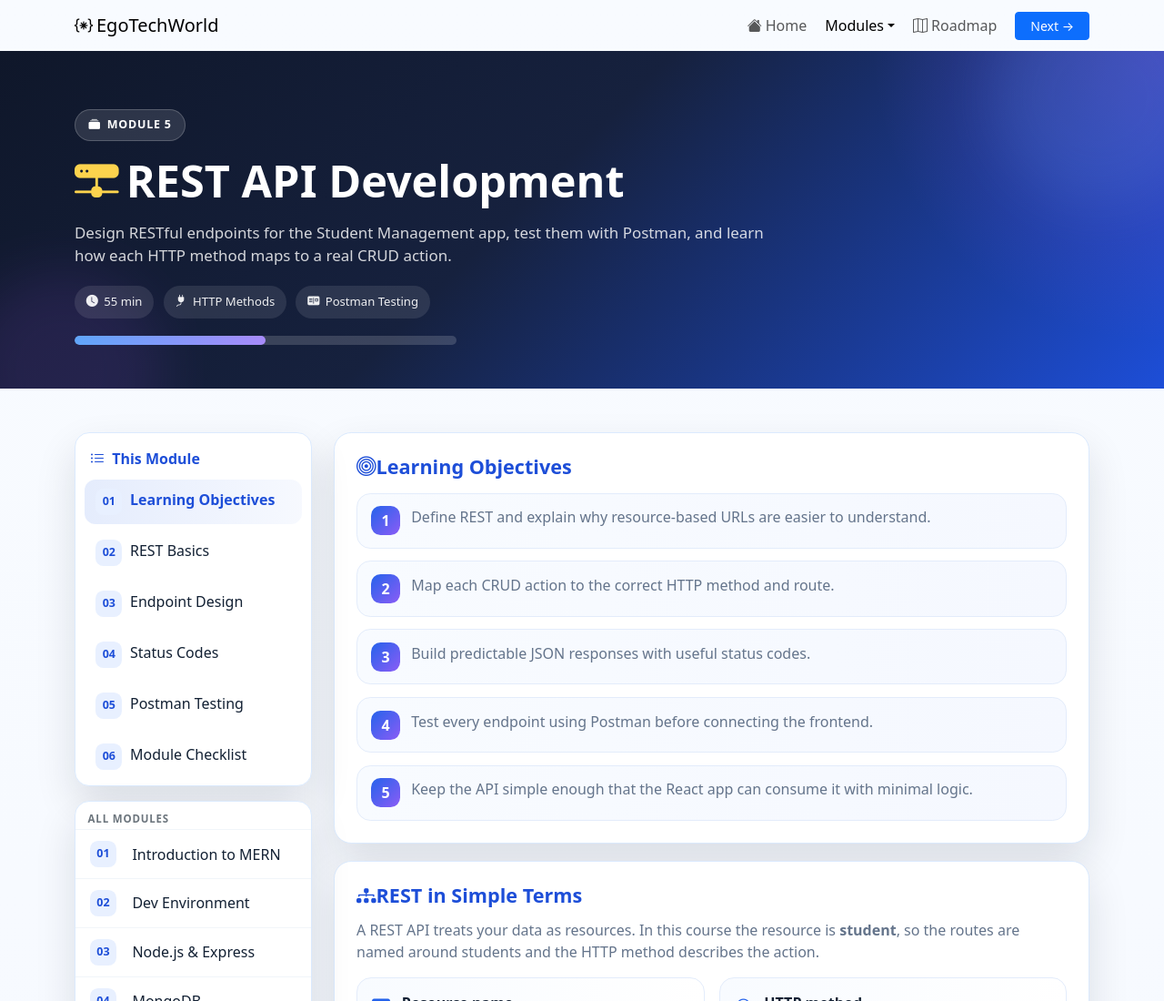
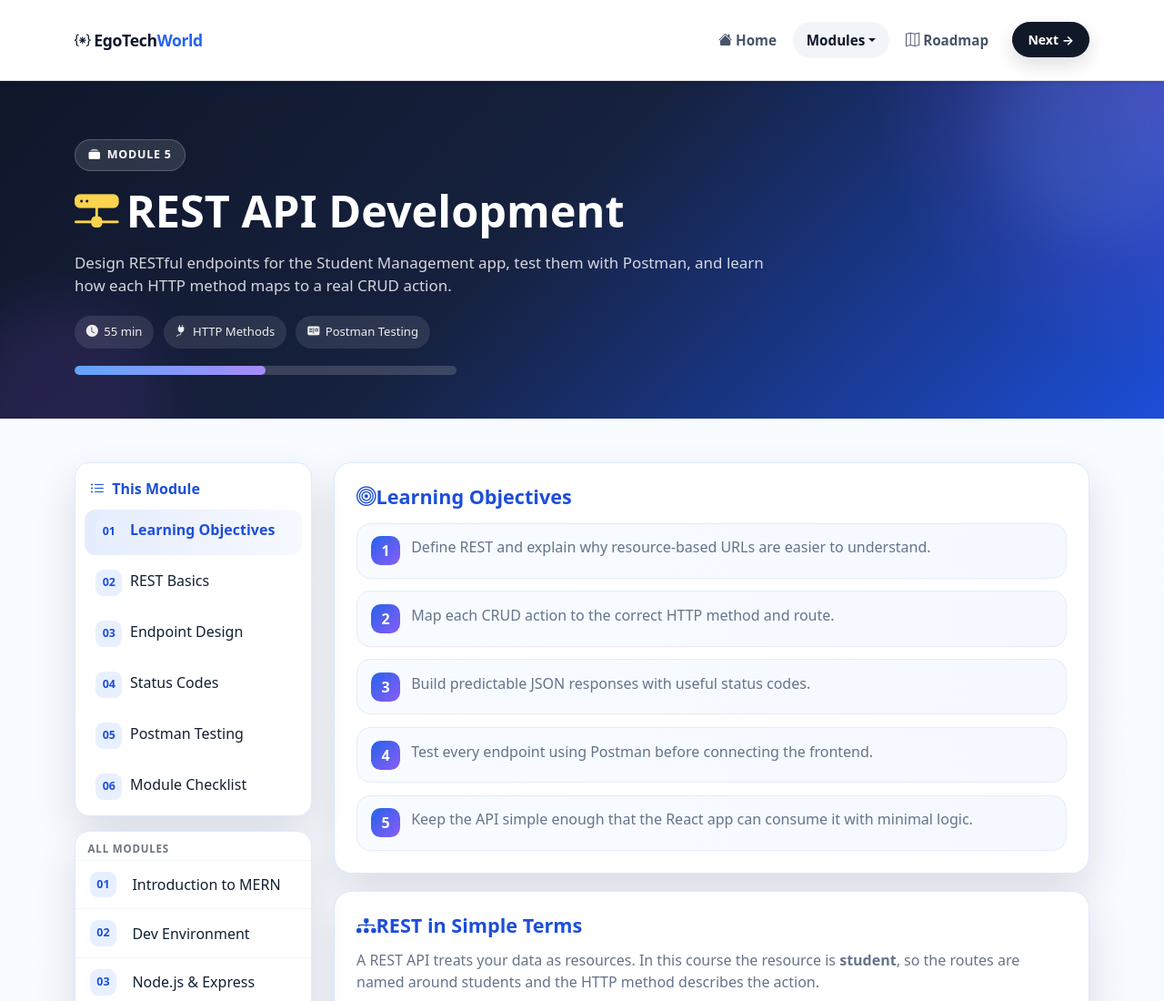
Before and after one commit to AVISHKA200332/egotech-mern-crud-course, a website: page module5.html in a window 1280 px wide. Shown: the top 1100 px of the page at 91% size. Drawn offline with nearby package versions, Linux system fonts and the light colour scheme.

Commit message:
updated nav bar

```diff
--- a/assets/css/navbar.css
+++ b/assets/css/navbar.css
@@ -5,56 +5,87 @@
 
 /* ── NAVBAR BASE ── */
 .navbar {
-  background: var(--dark);
-  border-bottom: 1px solid rgba(255,255,255,.06);
+  background: rgba(255, 255, 255, 0.96);
+  backdrop-filter: blur(14px);
+  border-bottom: 1px solid rgba(15, 23, 42, 0.08);
+  box-shadow: 0 1px 0 rgba(15, 23, 42, 0.03), 0 10px 30px rgba(15, 23, 42, 0.05);
   padding-top: .75rem;
   padding-bottom: .75rem;
 }
 
 .navbar-brand {
-  font-size: 1.25rem;
+  font-size: 1.1rem;
   font-weight: 800;
-  color: #fff !important;
-  letter-spacing: -.3px;
+  color: #0f172a !important;
+  letter-spacing: -.02em;
 }
 .navbar-brand span { color: var(--primary); }
 
 /* ── NAV LINKS ── */
 .navbar-nav .nav-link {
-  color: rgba(255,255,255,.75) !important;
+  color: #475569 !important;
   font-weight: 600;
-  font-size: .875rem;
-  padding: .45rem .75rem !important;
-  border-radius: var(--radius-sm);
-  transition: color var(--transition), background var(--transition);
+  font-size: .95rem;
+  padding: .55rem .9rem !important;
+  border-radius: 999px;
+  transition: color .2s ease, background-color .2s ease;
 }
 .navbar-nav .nav-link:hover,
 .navbar-nav .nav-link.active {
-  color: #fff !important;
-  background: rgba(255,255,255,.08);
+  color: #0f172a !important;
+  background: #f1f5f9;
 }
 
 .navbar-toggler-icon {
-  filter: invert(1);
+  filter: none;
+}
+
+.navbar .btn {
+  border-radius: 999px;
+  padding: 0.5rem 1rem;
+  font-weight: 700;
+  background: #111827;
+  border-color: #111827;
+  color: #fff;
+  box-shadow: 0 8px 20px rgba(17, 24, 39, 0.14);
+}
+
+.navbar .btn:hover,
+.navbar .btn:focus {
+  background: #000;
+  border-color: #000;
+  color: #fff;
+}
+
+.navbar .navbar-toggler {
+  border-color: rgba(15, 23, 42, 0.12);
+}
+
+.navbar .navbar-toggler:focus {
+  box-shadow: 0 0 0 0.2rem rgba(15, 23, 42, 0.08);
 }
 
 /* ── DROPDOWN ── */
 .dropdown-menu {
-  border-radius: var(--radius);
+  border: 1px solid rgba(15, 23, 42, 0.08);
+  border-radius: 1rem;
   font-size: .875rem;
   min-width: 240px;
   animation: dropFade .18s ease;
+  box-shadow: 0 18px 40px rgba(15, 23, 42, 0.12);
+  padding: .6rem;
 }
 @keyframes dropFade {
   from { opacity: 0; transform: translateY(-6px); }
   to   { opacity: 1; transform: translateY(0); }
 }
 .dropdown-item {
-  padding: .45rem 1rem;
-  border-radius: var(--radius-sm);
-  transition: background var(--transition);
+  padding: .5rem .85rem;
+  border-radius: .75rem;
+  transition: background .2s ease;
 }
-.dropdown-item:hover { background: var(--gray-100); }
+.dropdown-item:hover,
+.dropdown-item:focus { background: #f8fafc; }
 
 /* ── RESPONSIVE ── */
 @media (max-width: 991.98px) {
--- a/assets/css/style.css
+++ b/assets/css/style.css
@@ -12,6 +12,96 @@
 body {
   background: linear-gradient(180deg, #f8fbff 0%, #f5f8ff 100%);
   color: var(--module-text);
+}
+
+/* ── NAVBAR ── */
+.navbar {
+  background: rgba(255, 255, 255, 0.96);
+  backdrop-filter: blur(14px);
+  border-bottom: 1px solid rgba(15, 23, 42, 0.08);
+  box-shadow: 0 1px 0 rgba(15, 23, 42, 0.03), 0 10px 30px rgba(15, 23, 42, 0.05);
+  z-index: 1030;
+}
+
+.navbar .container {
+  min-height: 72px;
+}
+
+.navbar-brand {
+  font-size: 1.1rem;
+  font-weight: 800;
+  color: #0f172a !important;
+  letter-spacing: -0.02em;
+}
+
+.navbar-brand span {
+  color: var(--module-primary);
+}
+
+.navbar-nav .nav-link {
+  color: #475569 !important;
+  font-weight: 600;
+  font-size: 0.95rem;
+  padding: 0.55rem 0.9rem !important;
+  border-radius: 999px;
+  transition: background-color 0.2s ease, color 0.2s ease, transform 0.2s ease;
+}
+
+.navbar-nav .nav-link:hover,
+.navbar-nav .nav-link.active {
+  color: #0f172a !important;
+  background: #f1f5f9;
+}
+
+.navbar .btn {
+  border-radius: 999px;
+  padding: 0.5rem 1rem;
+  font-weight: 700;
+  background: #111827;
+  border-color: #111827;
+  color: #fff;
+  box-shadow: 0 8px 20px rgba(17, 24, 39, 0.14);
+}
+
+.navbar .btn:hover,
+.navbar .btn:focus {
+  background: #000;
+  border-color: #000;
+  color: #fff;
+}
+
+.navbar .navbar-toggler {
+  border-color: rgba(15, 23, 42, 0.12);
+}
+
+.navbar .navbar-toggler:focus {
+  box-shadow: 0 0 0 0.2rem rgba(15, 23, 42, 0.08);
+}
+
+.navbar .navbar-toggler-icon {
+  filter: none;
+}
+
+.navbar .dropdown-menu {
+  border: 1px solid rgba(15, 23, 42, 0.08);
+  border-radius: 1rem;
+  box-shadow: 0 18px 40px rgba(15, 23, 42, 0.12);
+  padding: 0.6rem;
+}
+
+.navbar .dropdown-item {
+  border-radius: 0.75rem;
+  padding: 0.5rem 0.85rem;
+}
+
+.navbar .dropdown-item:hover,
+.navbar .dropdown-item:focus {
+  background: #f8fafc;
+}
+
+.navbar .dropdown-header {
+  padding-left: 0.75rem;
+  padding-right: 0.75rem;
 }
 
 .module-hero {
--- a/module5.html
+++ b/module5.html
@@ -11,7 +11,7 @@
 </head>
 <body>
 
-<nav class="navbar navbar-expand-lg sticky-top">
+<nav class="navbar navbar-expand-lg sticky-top navbar-light bg-white shadow-sm border-bottom">
 	<div class="container">
 		<a class="navbar-brand" href="index.html"><i class="bi bi-braces-asterisk me-1"></i>EgoTech<span>World</span></a>
 		<button class="navbar-toggler border-0" type="button" data-bs-toggle="collapse" data-bs-target="#navbarNav"><span class="navbar-toggler-icon"></span></button>
```
Also changed, not shown: components/navbar.html (+1 -1 lines), module10.html (+1 -1 lines), module6.html (+1 -1 lines), module7.html (+1 -1 lines), module8.html (+1 -1 lines), module9.html (+1 -1 lines).
